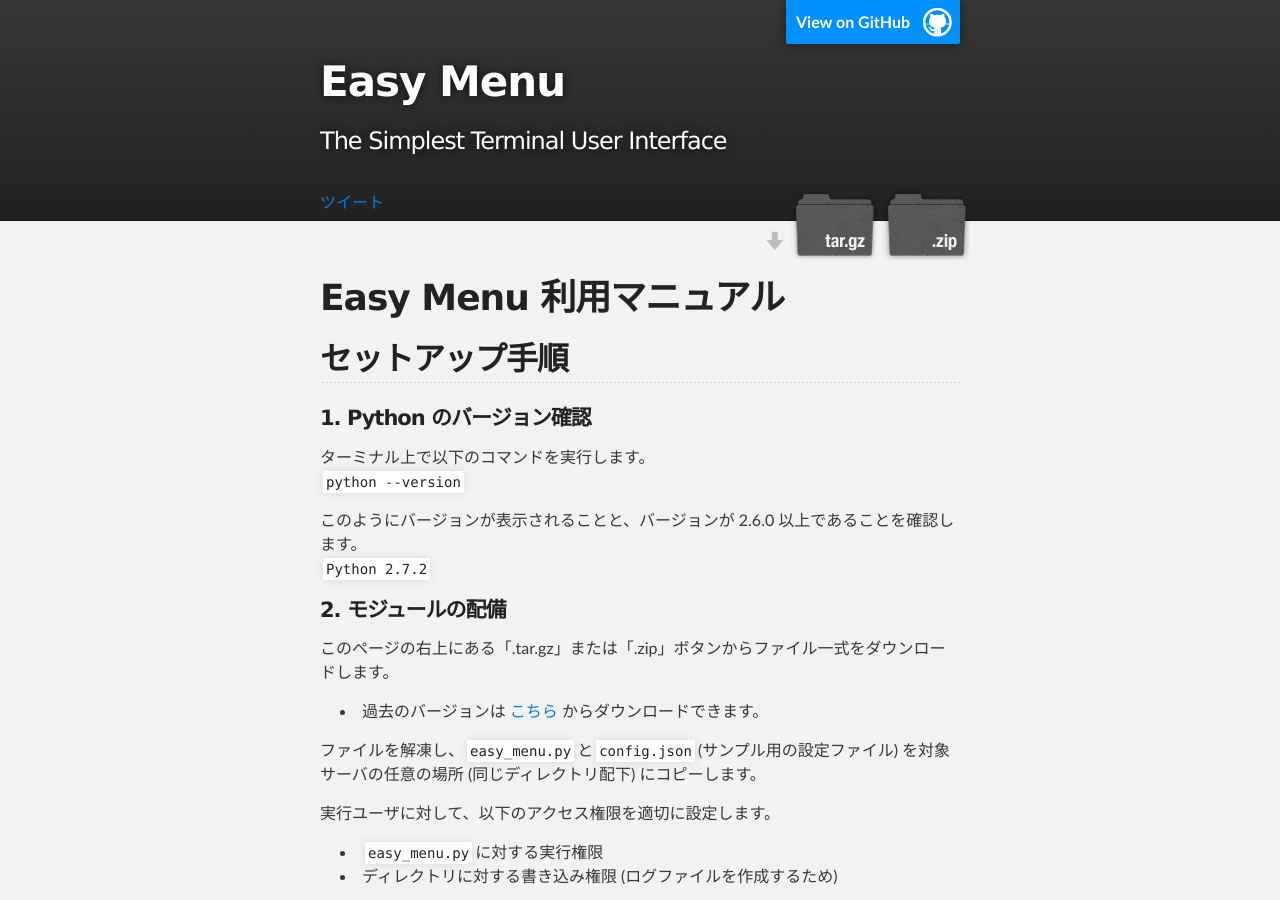
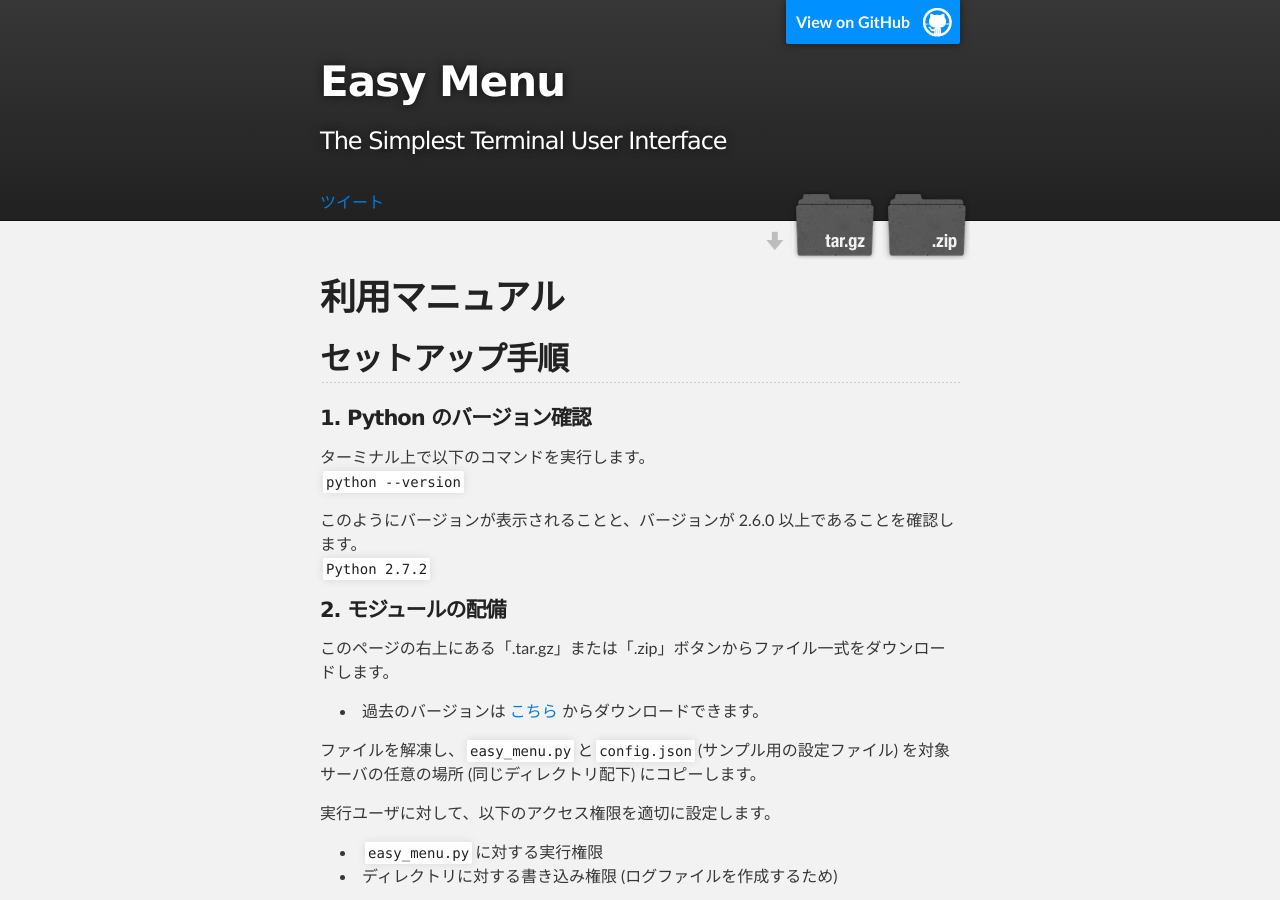
Before and after one commit to mogproject/easy-menu, a Jekyll site: the page built from manual.md, in a window 1280 px wide and 900 px high. Built offline with Jekyll 4.4.1, drawn with Linux system fonts in a browser that asks for light colours; comment, search, counter and statistics services are not loaded.

Commit message:
update manual

```diff
--- a/manual.md
+++ b/manual.md
@@ -2,7 +2,7 @@
 layout: default
 ---
 
-# Easy Menu 利用マニュアル
+# 利用マニュアル
 
 セットアップ手順
 ----------------
```
